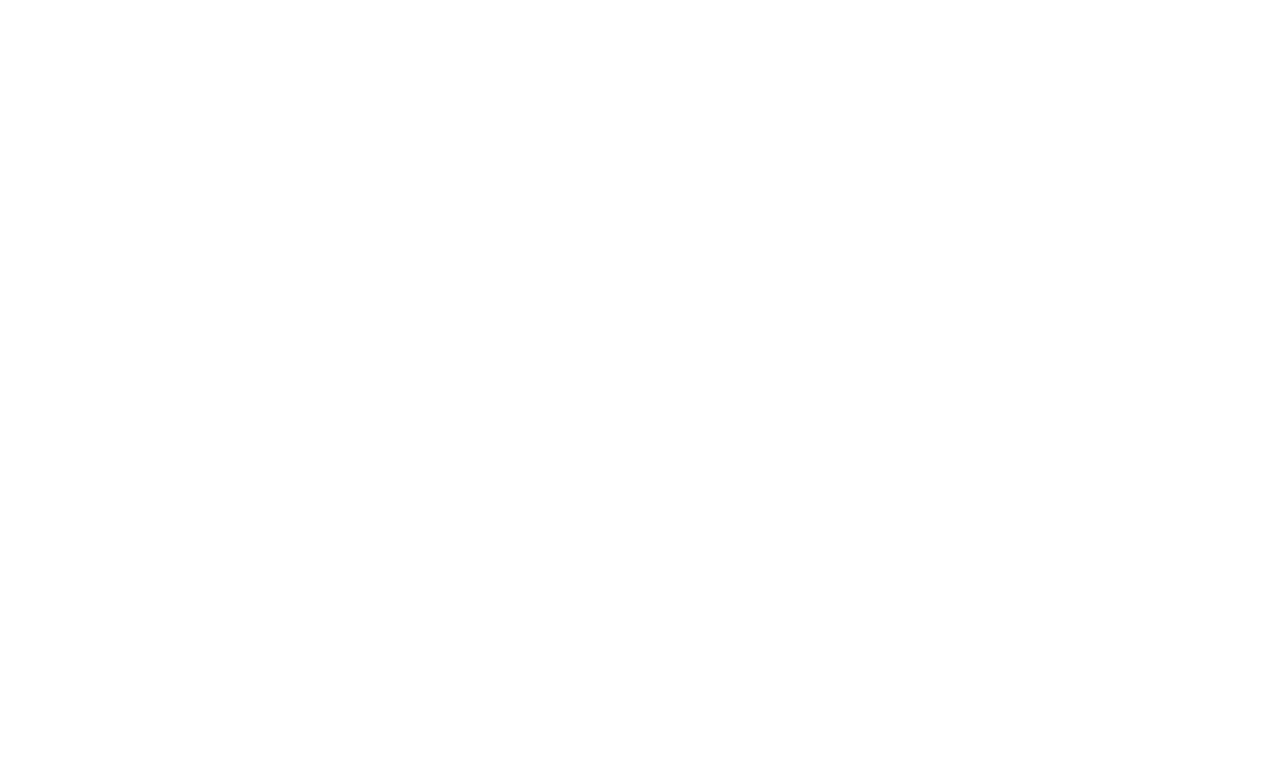
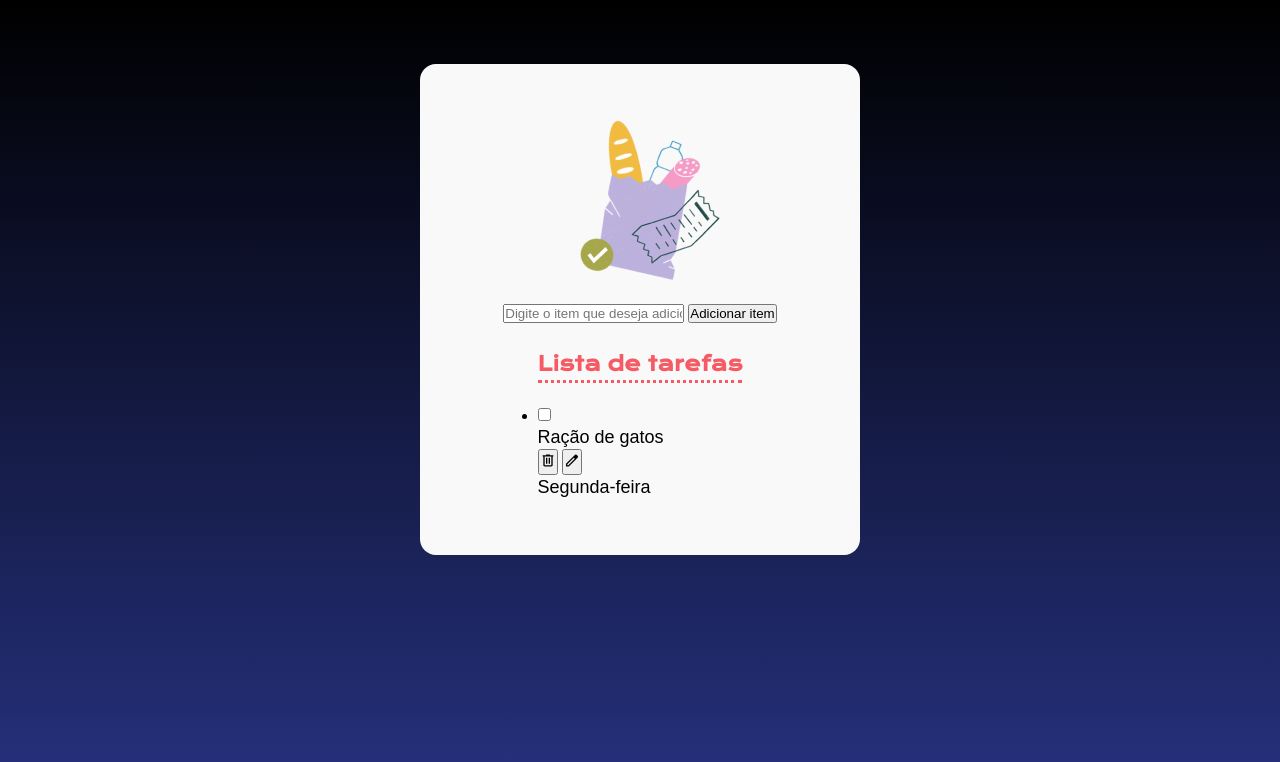
Before and after one commit to BrennoAlenkar/lista-tarefa-js, a plain HTML site: page index.html in a window 1280 px wide. Drawn offline with nearby package versions, Linux system fonts and the light colour scheme; a web font is replaced by a local one.

Commit message:
Testando

```diff
--- a/index.html
+++ b/index.html
@@ -13,7 +13,34 @@
 </head>
 
 <body>
-
+    <main>
+        <img src="img/bag.png" alt="Foto Logo">
+        <form action="">
+            <input placeholder="Digite o item que deseja adicionar" type="text" name="" id="">
+            <button>Adicionar item</button>
+        </form>
+        <ul>
+            <h2>Lista de tarefas</h2>
+        <hr/>
+            <li>
+                <div>
+                    <div>
+                        <input type="checkbox" name="" id="">
+                        <p>Ração de gatos</p>
+                        <div>
+                            <button>
+                                <img src="img/delete.svg" alt="">
+                            </button>
+                            <button>
+                                <img src="img/edit.svg" alt="">
+                            </button>
+                        </div>
+                    </div>
+                </div>
+                <p>Segunda-feira</p>
+            </li>
+        </ul>
+    </main>
 </body>
 
 </html>
--- a/styles.css
+++ b/styles.css
@@ -13,3 +13,49 @@
     --fonte-texto: 'Numans', sans-serif;
     --degrade-azul: linear-gradient(180deg, #000000 0%, #26327F 100%);
 }
+
+body {
+    background: var(--degrade-azul);
+    background-repeat: no-repeat;
+    height: 100vh;
+
+    display: flex;
+    flex-direction: column;
+    align-items: center;
+}
+
+main {
+    margin-top: 64px;
+    display: flex;
+    flex-direction: column;
+    gap: 24px;
+    width: 440px;
+    align-items: center;
+
+    background-color: var(--neutro);
+    padding: 56px;
+    border-radius: 16px;
+}
+
+h2 {
+    font-family: var(--fonte-titulo);
+    color: var(--cor-primaria);
+    font-size: 20px;
+    line-height: 33px;
+    text-align: left;
+}
+
+hr {
+    border: none;
+    border-bottom: 3px dotted var(--cor-primaria);
+    margin-bottom: 24px;
+    width: 100%;
+}
+
+p {
+    font-family: var(--fonte-texto);
+    font-size: 18px;
+    font-weight: 400px;
+    line-height: 24px;
+    text-align: left;
+}
```
